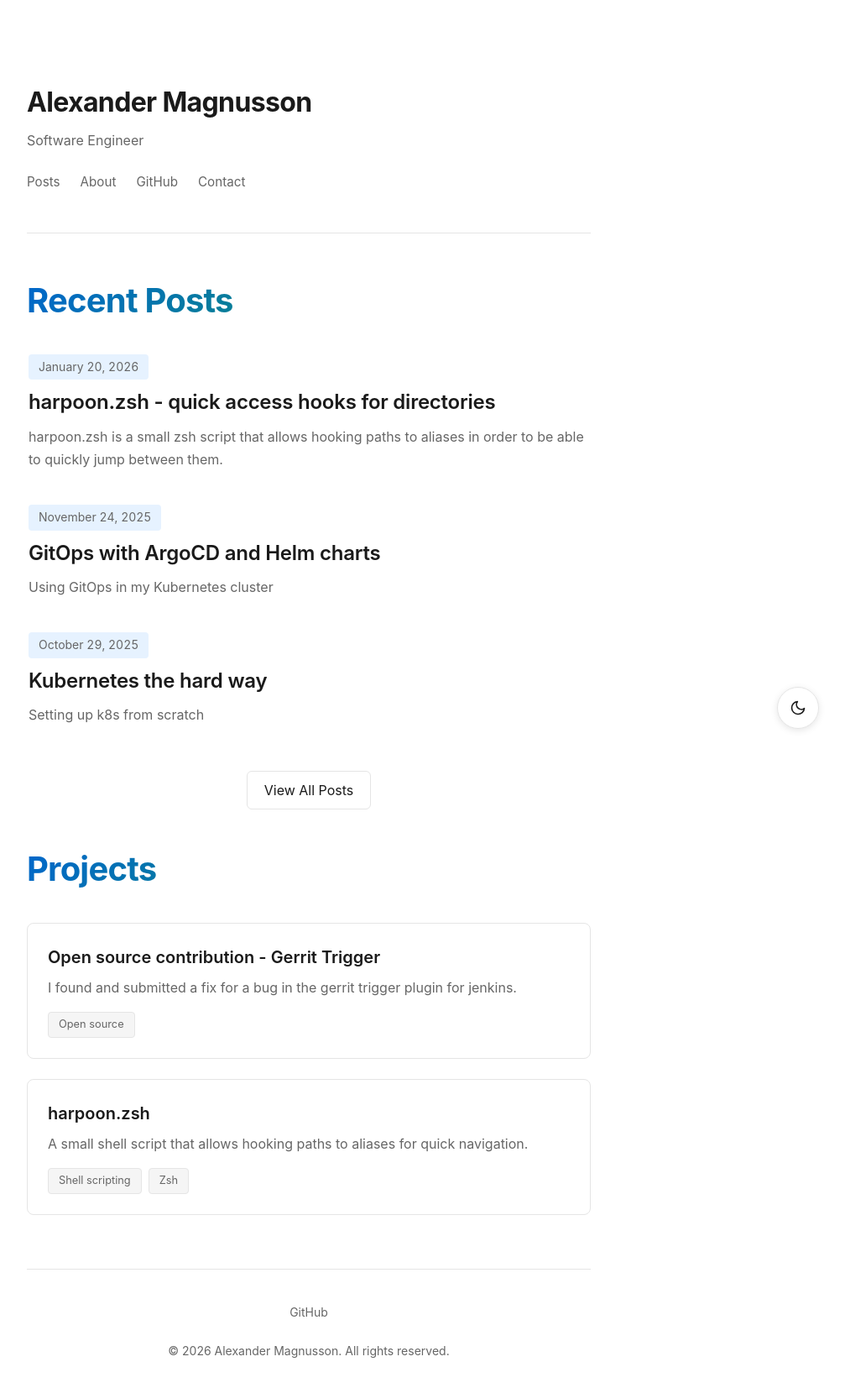
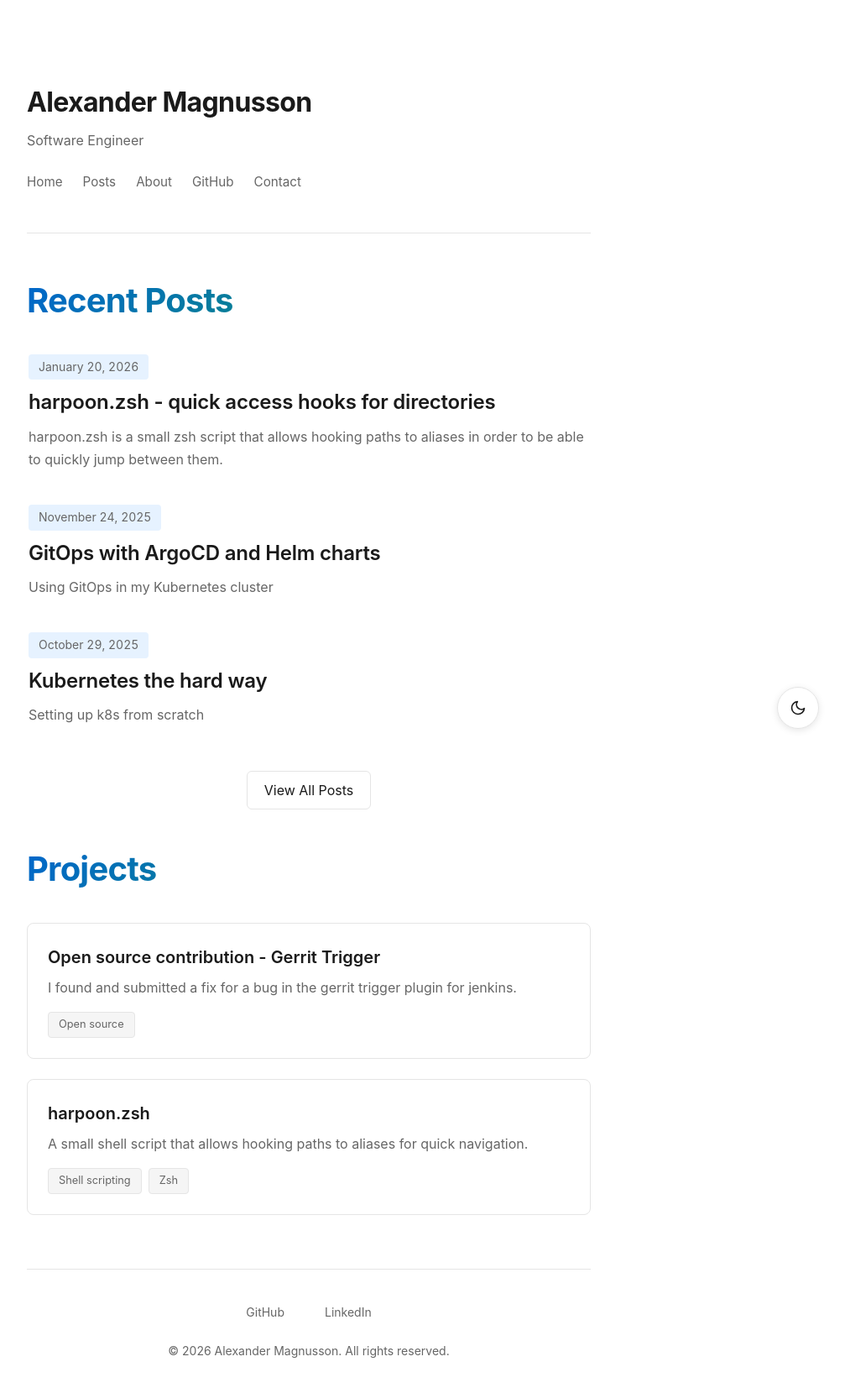
Before and after one commit to Alexandoooor/Alexandoooor.github.io, a Jekyll site: the page built from index.md, in a window 1280 px wide. Shown: the whole page at 84% size, without its empty margins (272-1279 px from the left). Built offline with Jekyll 4.4.1, drawn with Linux system fonts in a browser that asks for light colours.

Commit message:
New favicon, linkedin link

```diff
--- a/_config.yml
+++ b/_config.yml
@@ -10,6 +10,7 @@
   name: Alexander Magnusson
   email: magnusson.alex@gmail.com
   github: Alexandoooor
+  linkedin: alexander-magnusson-0233a4114
 
 # Build settings
 markdown: kramdown
--- a/_layouts/default.html
+++ b/_layouts/default.html
@@ -14,6 +14,7 @@
             <h1><a href="{{ '/' | relative_url }}">{{ site.title }}</a></h1>
             <p class="subtitle">{{ site.description }}</p>
             <nav>
+                <a href="{{ '/' | relative_url }}">Home</a>
                 <a href="{{ '/posts' | relative_url }}">Posts</a>
                 <a href="{{ '/about' | relative_url }}">About</a>
                 <a target="_blank" rel="noopener noreferrer" href="https://github.com/{{ site.author.github }}">GitHub</a>
```
Also changed, not shown: apple-touch-icon.png (added), favicon-32x32.png (added), favicon.svg, 11 other files.
